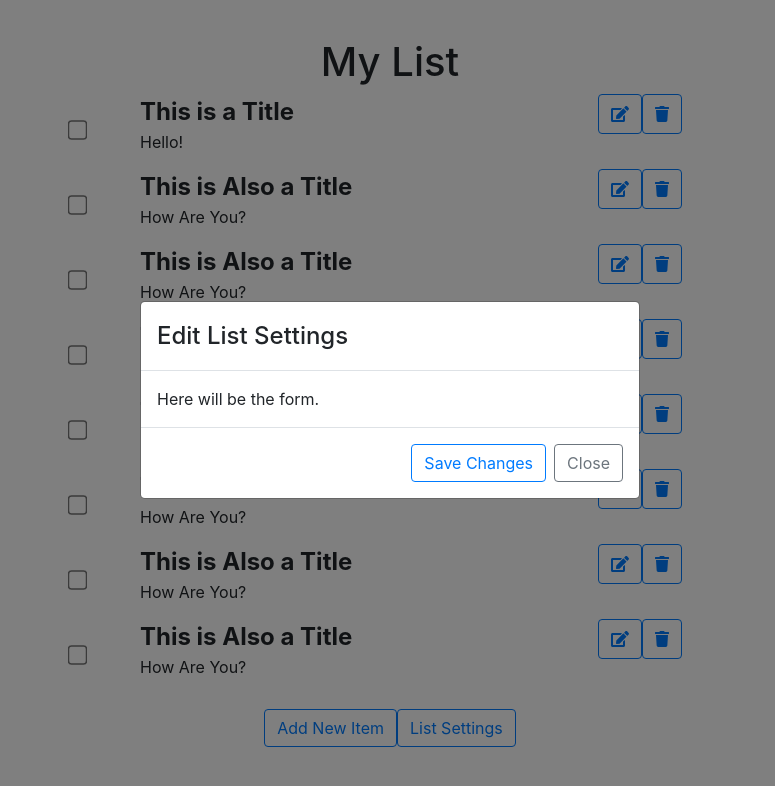
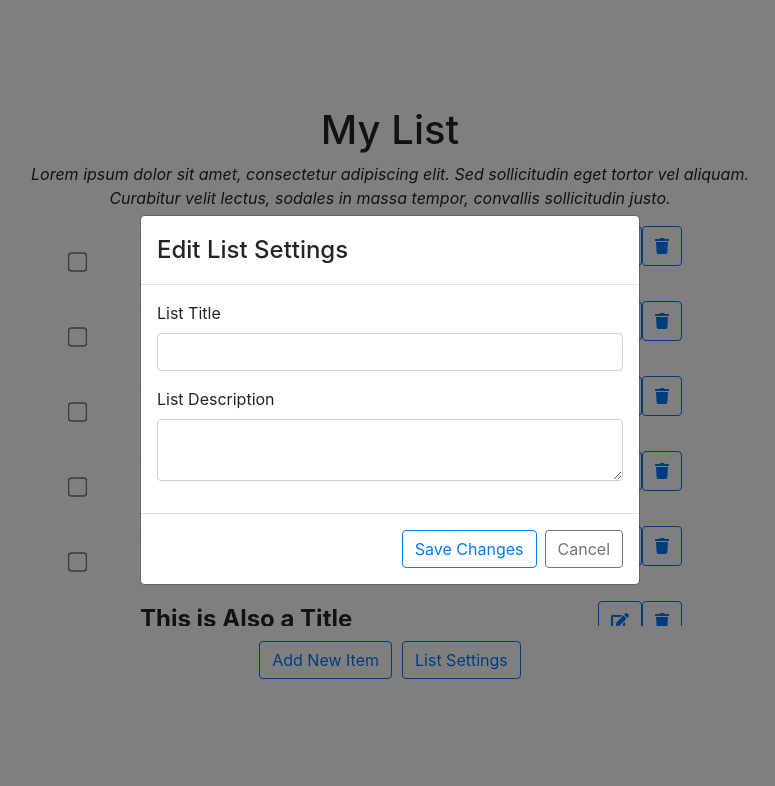
Before and after one commit to redligot2009/red-todo-list, a React (Create React App) app: page / in a window 1280 px wide. Both pictures are taken after a click on the button "List Settings". Shown: the top 786 px of the page, without its empty margins (250-1025 px from the left). Built offline with nearby package versions, Linux system fonts and the light colour scheme.

Commit message:
Created ModalDialogBox component for future use + description to List Settings.

```diff
--- a/src/App.js
+++ b/src/App.js
@@ -1,6 +1,6 @@
 import './App.scss';
 import TodoItem from './components/TodoItem';
-import EditItem from './components/EditItem';
+import EditItem from './components/EditListSettings';
 import {Button} from 'react-bootstrap';
 import { Modal } from 'react-bootstrap';
 import { Component } from 'react';
@@ -10,7 +10,7 @@ class App extends Component
   constructor(props)
   {
     super(props);
-    this.state = {openModal: false};
+    this.state = {openModal: false, modalName: ""};
   }
   render()
   {
@@ -18,12 +18,16 @@ class App extends Component
       <div className="container-fluid d-flex flex-column justify-content-center h-100 App">
         <EditItem
           show={this.state.openModal}
-          onHide={ () => this.setState({openModal:false})
+          onHide={
+            () => this.setState({openModal:false})
           }/>
-        <div className="row justify-content-center list-title">
-          <h1> My List </h1>
+        <div className="row d-flex flex-column align-items-center justify-content-center list-title">
+          <div className="container-fluid" style={{maxWidth:750}}>
+            <h1> My List </h1>
+            <i><p> Lorem ipsum dolor sit amet, consectetur adipiscing elit. Sed sollicitudin eget tortor vel aliquam. Curabitur velit lectus, sodales in massa tempor, convallis sollicitudin justo. </p></i>
+          </div>
         </div>
-        <div className="row list-contents h-75 overflow-auto">
+        <div className="row list-contents h-50 overflow-auto">
           <div className="container-fluid justify-content-center" style={{maxWidth:750}}>
             <TodoItem title="This is a Title" listColor="#000000" message="Hello!"></TodoItem>
             <TodoItem title="This is Also a Title" message="How Are You?"></TodoItem>
@@ -43,7 +47,7 @@ class App extends Component
             </Button>
             <Button variant="outline-primary"
               onClick={
-                () => this.setState({openModal: true})
+                () => this.setState({openModal: true, modalName: "edit-list-settings"})
               }>
               List Settings
             </Button>
--- a/src/App.scss
+++ b/src/App.scss
@@ -1,11 +1,16 @@
 .App
 {
-
-  .list-contents
+  .list-title
   {
+    text-align: center;
   }
   .list-operations
   {
     padding:15px;
+    .btn
+    {
+      margin-left: 5px;
+      margin-right: 5px;
+    }
   }
 }
--- /dev/null
+++ b/src/components/EditListSettings.js
@@ -0,0 +1,81 @@
+
+import { Modal, Button } from "react-bootstrap";
+import React, { Component } from "react";
+import './EditListSettings.scss';
+
+class EditItem extends Component
+{
+    constructor(props)
+    {
+        super(props);
+        this.state = {show: false, modalName: "edit-list-settings"}
+    }
+
+    openModal = () =>
+    {
+        this.setState({show:true});
+    }
+
+    closeModal = () =>
+    {
+        this.setState({show:false});
+        this.props.onHide();
+    }
+
+    componentDidUpdate(prevProps)
+    {
+        const {show, modalName} = this.props;
+        if(prevProps.show !== show && prevProps.modalName === this.modalName)
+        {
+            if(show===true)
+            {
+                this.openModal();
+            }
+            else
+            {
+                this.closeModal();
+            }
+        }
+    }
+
+    render()
+    {
+        return (
+            <Modal
+                show={this.state.show}
+                onHide={this.closeModal}
+                centered
+                >
+                <Modal.Header>
+                    <Modal.Title>
+                        Edit List Settings
+                    </Modal.Title>
+                </Modal.Header>
+                <Modal.Body>
+                    <form>
+                        <div class="form-group">
+                            <label> List Title </label>
+                            <input type="text" class="form-control"></input>
+                        </div>
+                        <div class="form-group">
+                            <label> List Description </label>
+                            <textarea class="form-control" rows="2"></textarea>
+                        </div>
+                    </form>
+                </Modal.Body>
+                <Modal.Footer>
+                    <Button variant="outline-primary"
+                    onClick={this.closeModal}>
+                        Save Changes
+                    </Button>
+                    <Button variant="outline-secondary"
+                    onClick={this.closeModal}>
+                        Cancel
+                    </Button>
+                </Modal.Footer>
+            </Modal>
+        );
+    }
+}
+
+export default EditItem;
--- a/src/components/EditItem.js
+++ b/src/components/ModalDialogBox.js
@@ -1,14 +1,13 @@
 
 import { Modal, Button } from "react-bootstrap";
 import React, { Component } from "react";
-import './EditItem.scss';
 
-class EditItem extends Component
+class ModalDialogBox extends Component
 {
     constructor(props)
     {
         super(props);
-        this.state = {show: false}
+        this.state = {show: false, modalName: "edit-list-settings"}
     }
 
     openModal = () =>
@@ -24,8 +23,8 @@ class EditItem extends Component
 
     componentDidUpdate(prevProps)
     {
-        const {show} = this.props;
-        if(prevProps.show !== show)
+        const {show, modalName} = this.props;
+        if(prevProps.show !== show && prevProps.modalName === this.modalName)
         {
             if(show===true)
             {
@@ -37,7 +36,21 @@ class EditItem extends Component
             }
         }
     }
-
+    renderBody()
+    {
+        return(
+            <form>
+                <div class="form-group">
+                    <label> List Title </label>
+                    <input type="text" class="form-control"></input>
+                </div>
+                <div class="form-group">
+                    <label> List Description </label>
+                    <textarea class="form-control" rows="2"></textarea>
+                </div>
+            </form>
+        );
+    }
     render()
     {
         return (
@@ -52,7 +65,7 @@ class EditItem extends Component
                     </Modal.Title>
                 </Modal.Header>
                 <Modal.Body>
-                    Here will be the form.
+                    {this.renderBody()}
                 </Modal.Body>
                 <Modal.Footer>
                     <Button variant="outline-primary"
@@ -61,7 +74,7 @@ class EditItem extends Component
                     </Button>
                     <Button variant="outline-secondary"
                     onClick={this.closeModal}>
-                        Close
+                        Cancel
                     </Button>
                 </Modal.Footer>
             </Modal>
```
Also changed, not shown: src/components/EditItem.scss (deleted), src/components/EditListSettings.scss (added), 1 other file (tests, documents, lock files or other folders).
